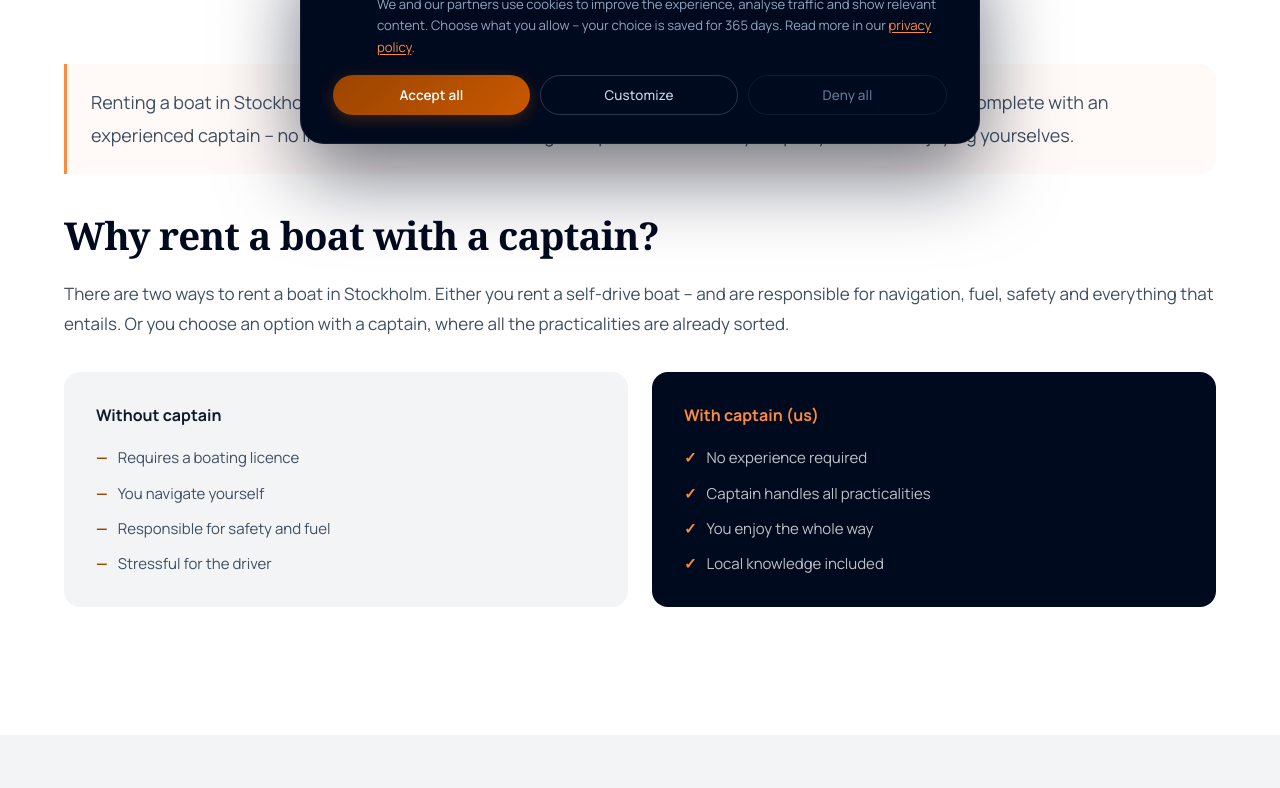
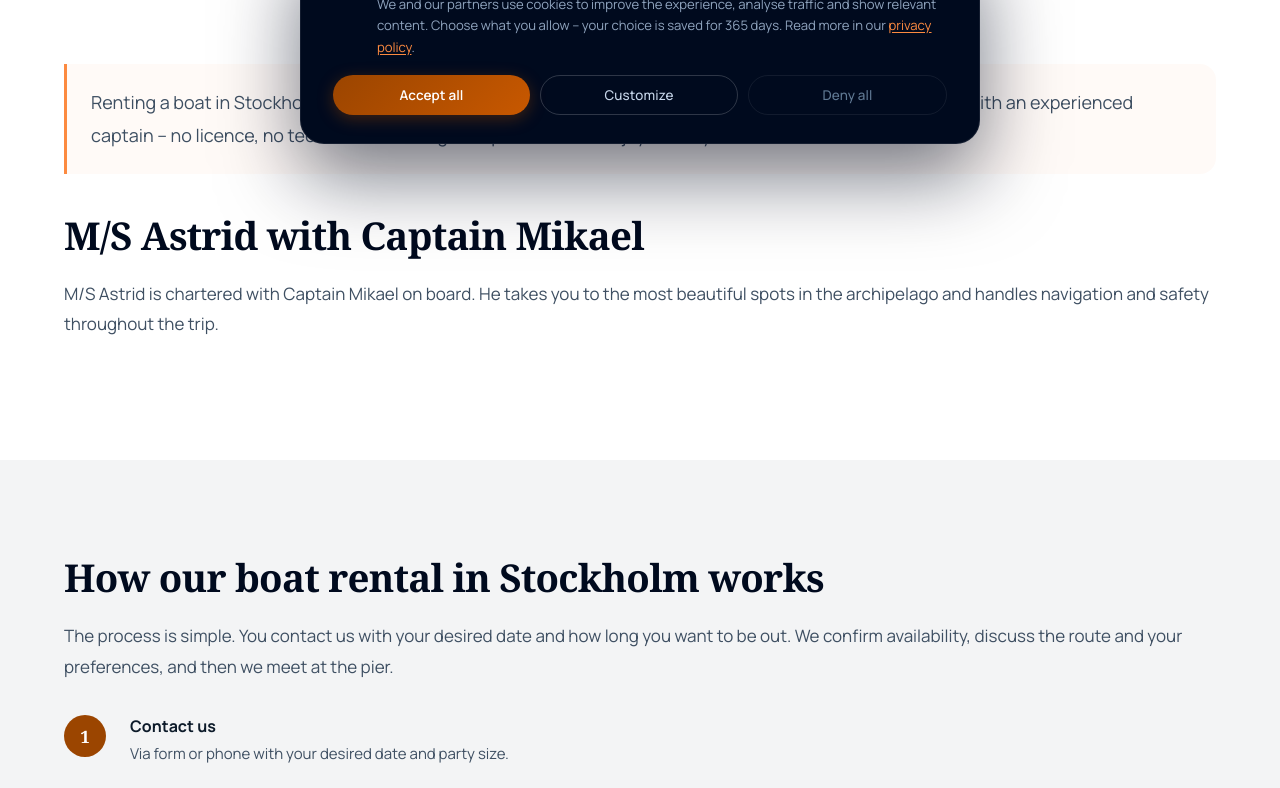
Before and after one commit to WE3D1N/Archipelago-Charter, a website: page en/rent-boat-stockholm/index.html in a window 1280 px wide. Shown: the part 632-1420 px from the top of the page. Drawn offline with Linux system fonts and the light colour scheme.

Commit message:
Fix service page content – remove utan-kapten framing, improve Swedish
- Remove incorrect "two ways to rent" section and utan-kapten comparison
  grid from hyra-bat-stockholm and en/rent-boat-stockholm
- Replace with a factual description of the charter experience
- Fix AI-sounding Swedish: "komfortabel" → "bekväm", "fancy" → "exklusivt",
  "referera tillbaka till" → "minnas tillsammans"
- Minor phrasing improvements across all four service pages

Co-Authored-By: Claude Sonnet 4.6 <noreply@anthropic.com>

```diff
--- a/en/rent-boat-stockholm/index.html
+++ b/en/rent-boat-stockholm/index.html
@@ -214,31 +214,10 @@
 
   <section class="content-section content-section--white">
     <div class="content-inner">
-      <p class="lead-text">Renting a boat in Stockholm doesn't have to be complicated. With Archipelago Charter you rent M/S Astrid complete with an experienced captain – no licence, no technical knowledge, no problem. You and your party focus on enjoying yourselves.</p>
+      <p class="lead-text">Renting a boat in Stockholm doesn't have to be complicated. With Archipelago Charter you rent M/S Astrid with an experienced captain – no licence, no technical knowledge, no problem. You enjoy the day.</p>
 
-      <h2 class="sh2">Why rent a boat with a captain?</h2>
-      <p class="body-text">There are two ways to rent a boat in Stockholm. Either you rent a self-drive boat – and are responsible for navigation, fuel, safety and everything that entails. Or you choose an option with a captain, where all the practicalities are already sorted.</p>
-
-      <div class="comparison-grid">
-        <div class="comp-card">
-          <p class="comp-title">Without captain</p>
-          <ul class="comp-list">
-            <li>Requires a boating licence</li>
-            <li>You navigate yourself</li>
-            <li>Responsible for safety and fuel</li>
-            <li>Stressful for the driver</li>
-          </ul>
-        </div>
-        <div class="comp-card comp-card--highlight">
-          <p class="comp-title">With captain (us)</p>
-          <ul class="comp-list">
-            <li>No experience required</li>
-            <li>Captain handles all practicalities</li>
-            <li>You enjoy the whole way</li>
-            <li>Local knowledge included</li>
-          </ul>
-        </div>
-      </div>
+      <h2 class="sh2">M/S Astrid with Captain Mikael</h2>
+      <p class="body-text">M/S Astrid is chartered with Captain Mikael on board. He takes you to the most beautiful spots in the archipelago and handles navigation and safety throughout the trip.</p>
     </div>
   </section>
 
```
Also changed, not shown: batcharter-stockholm/index.html (+1 -1 lines), foretagsevent-stockholm/index.html (+1 -1 lines), hyra-bat-stockholm/index.html (+4 -25 lines).
